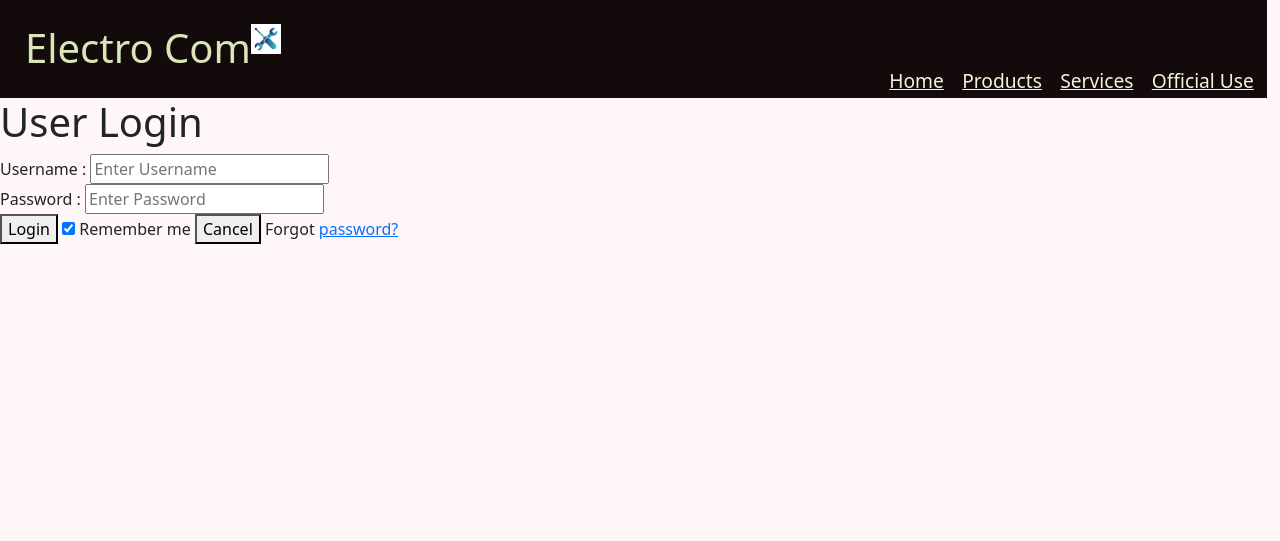
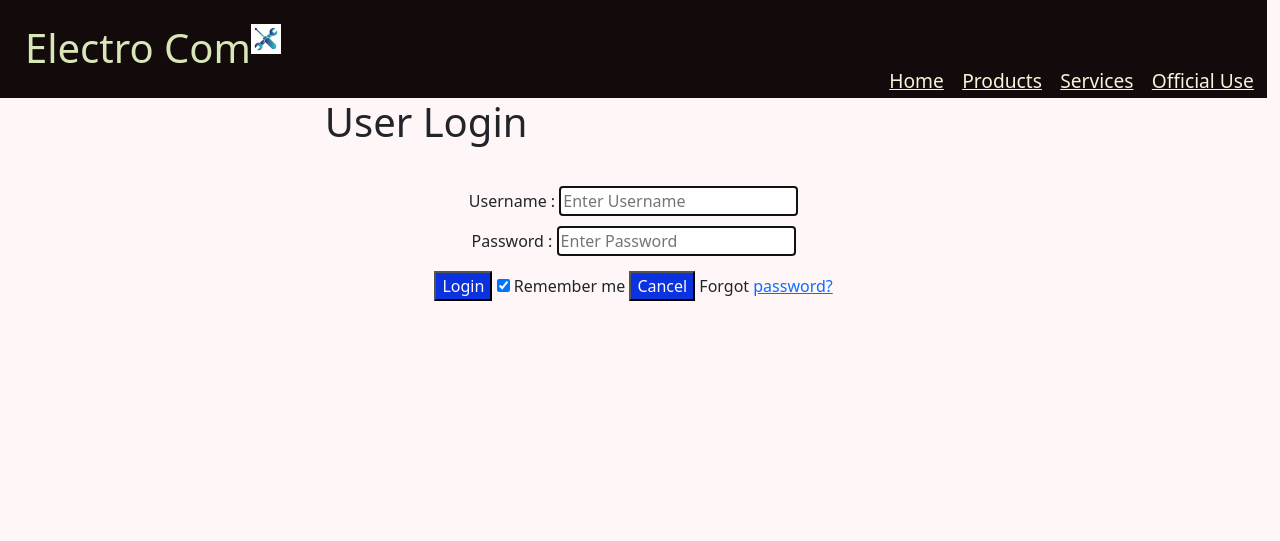
Before and after one commit to ShovanGhosh/Scrap, a PHP site: page /login.php in a window 1280 px wide. Shown: the top 541 px of the page. Run offline with PHP 8.4, Linux system fonts and the light colour scheme.

Commit message:
changes in login css

```diff
--- a/index.css
+++ b/index.css
@@ -131,6 +131,30 @@ border-radius: 5px 20px 5px;
 .products{
 text-align: center;
 }
+/*login*/
+.container_login{
+    text-align: center;
+    font-weight: 500;
+}
+.container_login button{
+    background-color: rgb(11, 50, 223);
+    color: #fff7f7;
+}
+.container_login input[type=text] {
+    border: 2px solid rgb(19, 18, 18);
+    border-radius: 4px;
+  }
+  .container_login input[type=password] {
+    border: 2px solid rgb(19, 18, 18);
+    border-radius: 4px;
+  }
+  .container_login .uname{
+        margin-top: 40px;
+  }
+  .container_login .pwd{
+    margin-top: 10px;
+    margin-bottom: 15px;
+  }
 /*Services*/
 /*Sales*/
 /*message*/
--- a/login.php
+++ b/login.php
@@ -3,9 +3,9 @@
  <h1> User Login  </h1>
     <form name="login" action="login_action.php " method="post">
         <div class="container_login">
-            <div><label>Username : </label>
+            <div class="uname"><label>Username : </label>
             <input type="text" placeholder="Enter Username" name="userName" id="userName" required> </div>
-            <div><label>Password : </label>
+            <div class="pwd"><label>Password : </label>
             <input type="password" placeholder="Enter Password" name="password" id="password"required> </div>
             <div><button type="submit" name="login_btn">Login</button>
 
```
